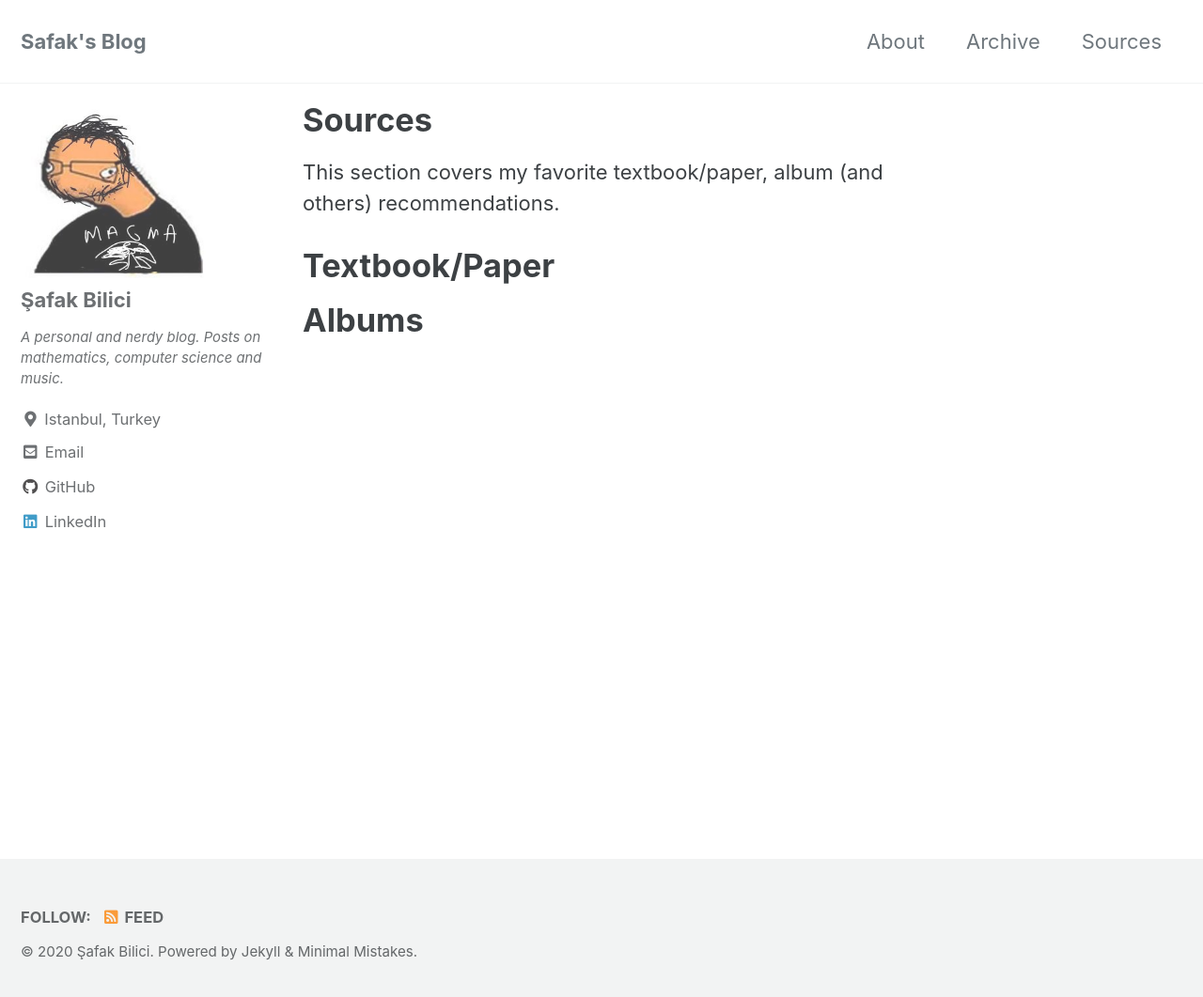
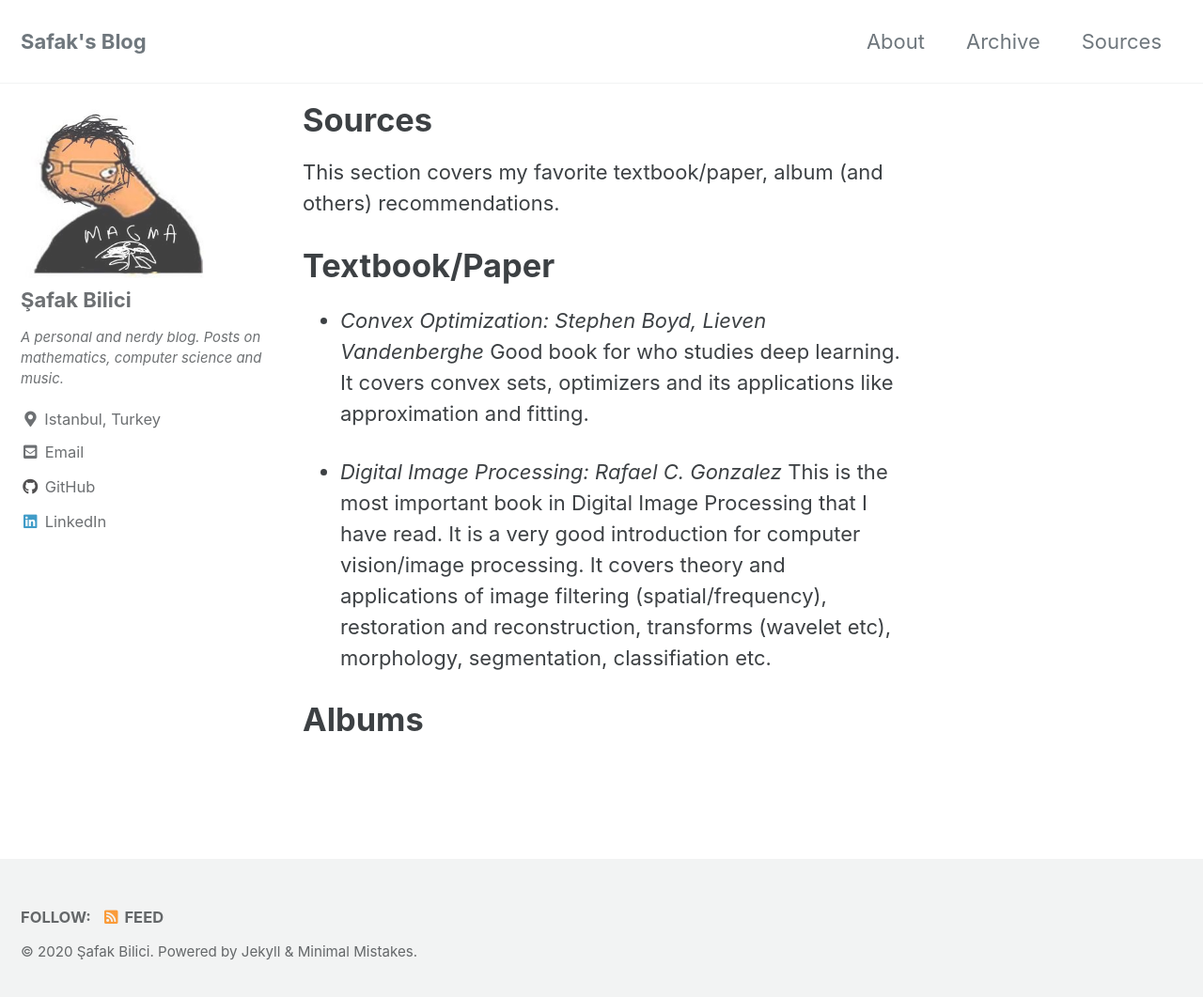
Before and after one commit to safakkbilici/safakkbilici.github.io, a Jekyll site: the page built from _pages/sources.md, in a window 1280 px wide and 1069 px high. Shown: the top 1061 px of the window at 94% size. Built offline with Jekyll 4.4.1, drawn with Linux system fonts in a browser that asks for light colours; cached includes are drawn as plain includes.

Commit message:
sources improved

```diff
--- a/_pages/sources.md
+++ b/_pages/sources.md
@@ -9,6 +9,11 @@ This section covers my favorite textbook/paper, album (and others) recommendatio
 
 # Textbook/Paper
 
+- *Convex Optimization: Stephen Boyd, Lieven Vandenberghe*
+Good book for who studies deep learning. It covers convex sets, optimizers and its applications like approximation and fitting.
+
+- *Digital Image Processing: Rafael C. Gonzalez*
+This is the most important book in Digital Image Processing that I have read. It is a very good introduction for computer vision/image processing. It covers theory and applications of image filtering (spatial/frequency), restoration and reconstruction, transforms (wavelet etc), morphology, segmentation, classifiation etc.
 
 
 # Albums
```
